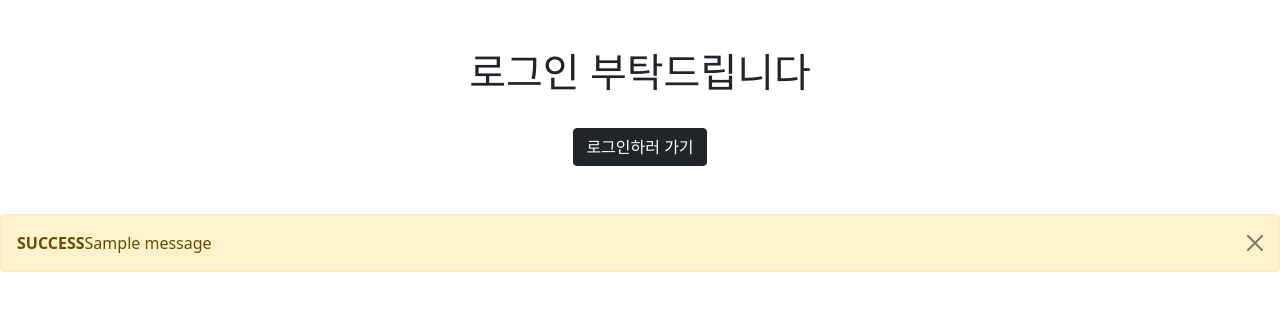
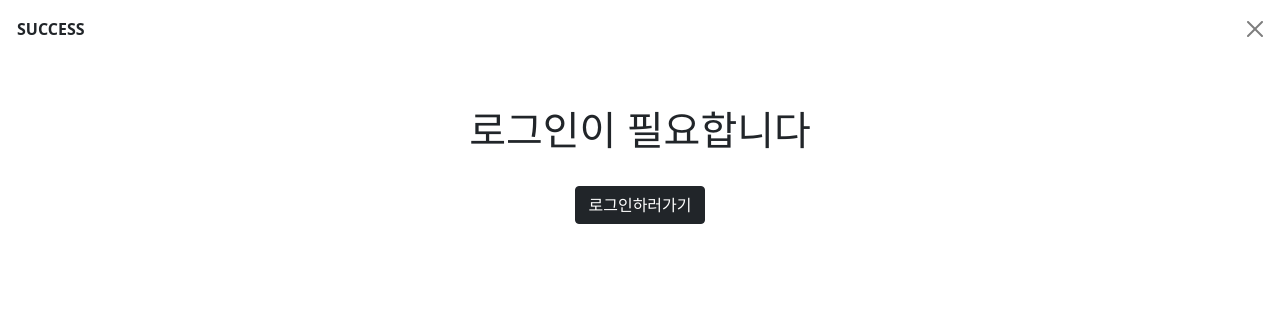
Before and after one commit to ParkGiBeom97/django_pro, a Django app: page /board/index/ in a window 1280 px wide. Shown: the part 62-373 px from the top of the page. Run offline with Django 4.2, Linux system fonts and the light colour scheme; data comes from the database, SQL or seed files in the repository; both versions use the stored data as it was after the commit; tables that the repository leaves empty hold one stand-in row (values such as "Sample post"); one stand-in notice (Sample message) is shown.

Commit message:
second commit

```diff
--- a/board/views.py
+++ b/board/views.py
@@ -2,6 +2,7 @@ from django.shortcuts import redirect, render
 from .models import Board, Reply
 from django.utils import timezone
 from django.core.paginator import Paginator
+from django.contrib import messages
 
 # Create your views here.
 
@@ -54,7 +55,7 @@ def delete(request, bpk):
     if b.writer == request.user:
         b.delete()
     else:
-        pass
+        messages.info(request, "삭제권한이 없습니다.")
     return redirect('board:index')
 
 
@@ -98,7 +99,7 @@ def dreply(request, bpk, rpk):
     if r.replyer == request.user:
         r.delete()
     else:
-        pass
+        messages.info(request, "삭제권한이 없습니다.")
     return redirect("board:detail", bpk)
 
 def likey(request, bpk):
--- a/template/base.html
+++ b/template/base.html
@@ -11,23 +11,15 @@
     />
     <title>롯데자이언츠</title>
   </head>
+
+
   <body>
+
     {% if user.is_authenticated %}
-    <nav
-      class="navbar navbar-expand-lg navbar-dark"
-      style="background-color: rgb(0, 0, 0); font-size: 20px; font-weight: bold"
-    >
+    <nav class="navbar navbar-expand-lg navbar-dark" style="background-color: rgb(0, 0, 0); font-size: 20px; font-weight: bold">
       <div class="container-fluid">
         <a class="navbar-brand" href="{% url 'acc:index' %}">메인화면</a>
-        <button
-          class="navbar-toggler"
-          type="button"
-          data-bs-toggle="collapse"
-          data-bs-target="#navbarSupportedContent"
-          aria-controls="navbarSupportedContent"
-          aria-expanded="false"
-          aria-label="Toggle navigation"
-        >
+        <button class="navbar-toggler" type="button" data-bs-toggle="collapse" data-bs-target="#navbarSupportedContent" aria-controls="navbarSupportedContent" aria-expanded="false" aria-label="Toggle navigation">
           <span class="navbar-toggler-icon"></span>
         </button>
         <div class="collapse navbar-collapse" id="navbarSupportedContent">
@@ -70,9 +62,23 @@
         </div>
       </div>
     </nav>
+    {% for i in messages %}
+    <div class="alert {{ i.tags }} alert-dismissible fade show" role="alert">
+      <strong>{{ i.tags|upper }}</strong> &nbsp; {{ i.messages }}
+      <button type="button" class="btn-close" data-bs-dismiss="alert" aria-label="Close"></button>
+    </div>
+
+    {% endfor %}
+
+
     {% block con %}
 
+
     {% endblock %}
+
+
+
+
     {% else %}
     <nav
       class="navbar navbar-expand-lg navbar-dark"
@@ -113,24 +119,30 @@
         </div>
       </div>
     </nav>
+    {% for i in messages %}
+    <div class="alert {{ i.tags }} alert-dismissible fade show" role="alert">
+      <strong>{{ i.tags|upper }}</strong> &nbsp; {{ i.messages }}
+      <button type="button" class="btn-close" data-bs-dismiss="alert" aria-label="Close"></button>
+    </div>
+
+    {% endfor %}
+
     {% block anycon %}
+      <div class="container mt-5 mb-5 text-center">
+        <h1>로그인이 필요합니다</h1>
+        <a herf="{% url 'acc:login' %}" class="mt-4 btn btn-dark">로그인하러가기</a>
+      </div>
+
+    {% endblock %}
 
 
-    <div class="container mt-5 mb-5 text-center">
-    <h1>로그인 부탁드립니다</h1>
-    <a href="{% url 'acc:login' %}" class="mt-4 btn btn-dark">로그인하러 가기</a>
-    </div>
-
-    {% endblock %}
     {% endif %}
 
-      {% for  i in messages %}
-      <div class="alert alert-warning alert-dismissible fade show" role="alert">
-        <strong>{{ i.tags|upper }}</strong>{{ i.message }}
-        <button type="button" class="btn-close" data-bs-dismiss="alert" aria-label="Close"></button>
-      </div>
 
-      {% endfor %}
+
+
+
+
 
 
 
@@ -151,6 +163,9 @@
     </style>
 
 
+
+
+
     <script
       src="https://cdn.jsdelivr.net/npm/bootstrap@5.1.3/dist/js/bootstrap.bundle.min.js"
       integrity="sha384-ka7Sk0Gln4gmtz2MlQnikT1wXgYsOg+OMhuP+IlRH9sENBO0LRn5q+8nbTov4+1p"
--- a/template/board/index.html
+++ b/template/board/index.html
@@ -118,12 +118,3 @@
 
 
 {% endblock %}
-
-{% block anycon %}
-
-    <div class="container mt-5 mb-5 text-center">
-    <h1>로그인 부탁드립니다</h1>
-    <a href="{% url 'acc:login' %}" class="mt-4 btn btn-dark">로그인하러 가기</a>
-    </div>
-
-{% endblock%}
```
Also changed, not shown: template/acc/profile.html (+0 -9 lines), template/acc/signup.html (+0 -10 lines), template/acc/update.html (+0 -9 lines), template/board/create.html (+0 -9 lines), template/board/detail.html (+0 -9 lines), db.sqlite3, media/acc/22/01/캡처_wtFWZCi.JPG (deleted), media/acc/22/02/캡처_oYSg2Ko.JPG (added).
